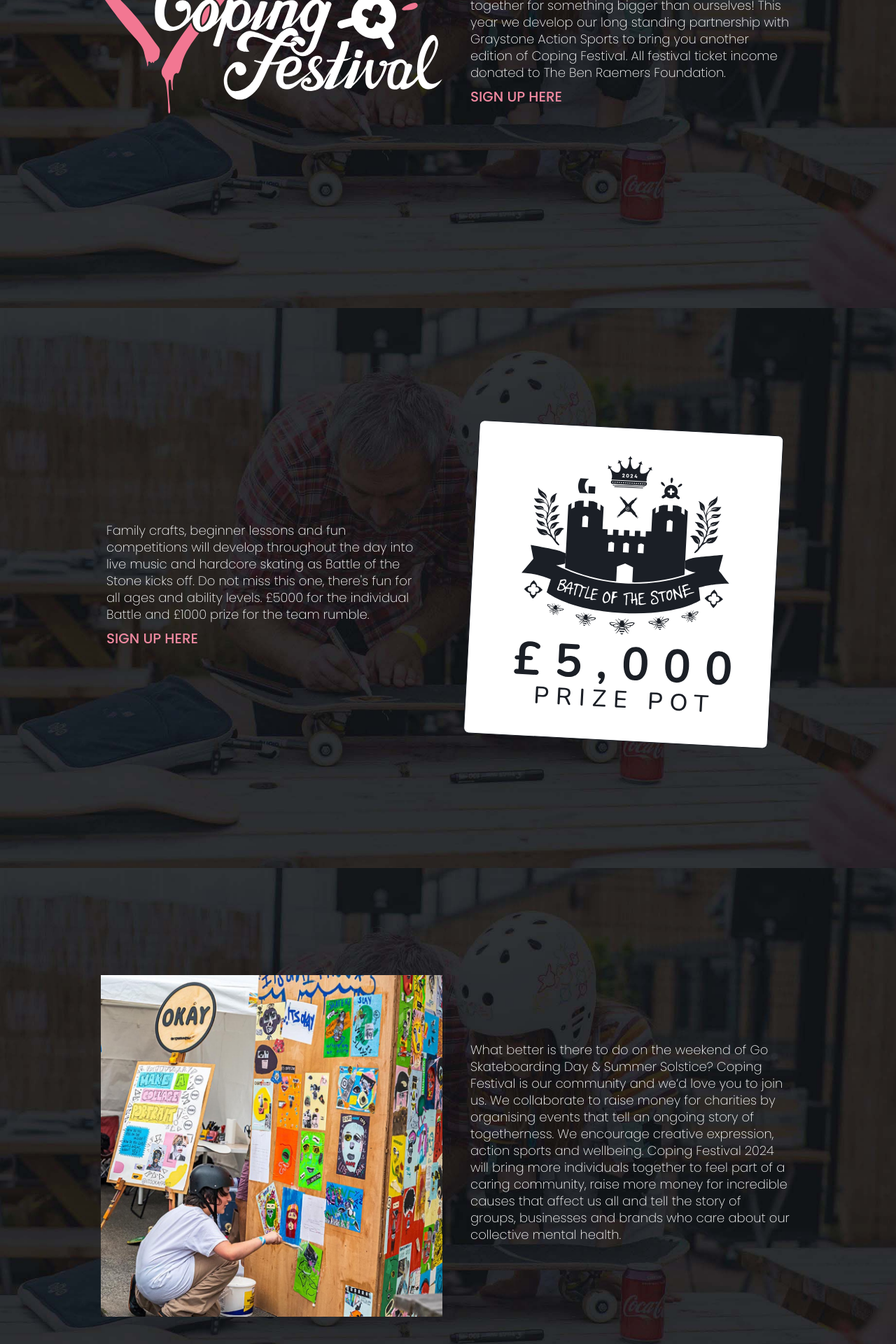
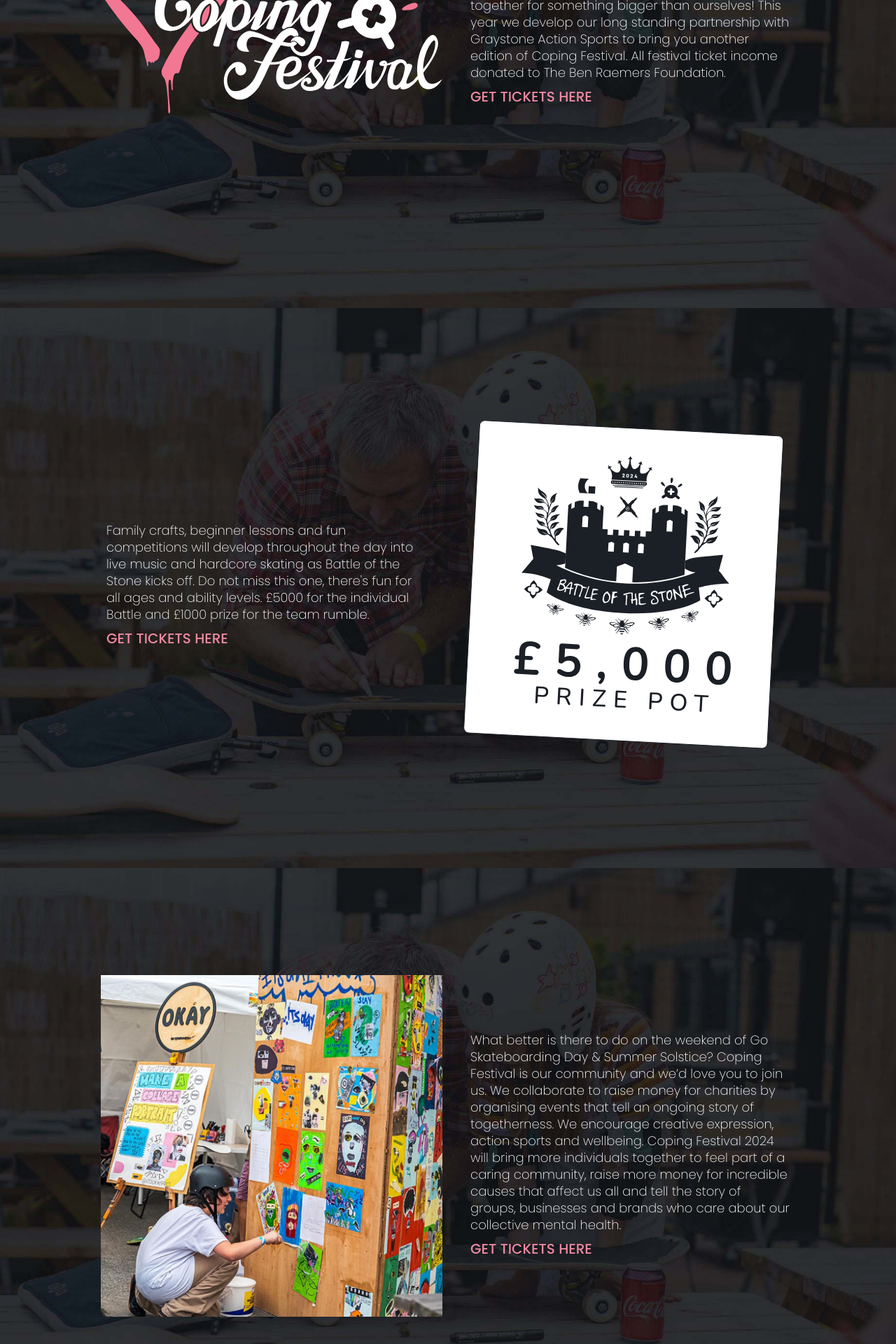
Before and after one commit to WilHesk/coping2023, a Next.js app: page /festival in a window 1280 px wide. Shown: the part 360-2280 px from the top of the page at 70% size. Built offline with nearby package versions, Linux system fonts and the light colour scheme.

Commit message:
tickets live link

```diff
--- a/pages/festival.js
+++ b/pages/festival.js
@@ -21,7 +21,7 @@ export default function Home() {
         <>
           <p className='py-1 font-extralight text-lg text-white leading-6'>Feel the good vibes we create when we come together for something bigger than ourselves! This year we develop our long standing partnership with Graystone Action Sports to bring you another edition of Coping Festival. All festival ticket income donated to The Ben Raemers Foundation. </p>
         </>
-      )} ctaLink="/contact" ctaText="Sign Up Here" />
+      )} ctaLink="https://ecom.roller.app/graystoneactionsports/copingfestival2024/en/home" ctaText="Get Tickets Here" />
 
       <TestComponent img={{
         src: '/Battle of the stone graphic 2024.svg',
@@ -30,7 +30,7 @@ export default function Home() {
         <>
           <p className='py-1 font-extralight text-lg text-white leading-6'>Family crafts, beginner lessons and fun competitions will develop throughout the day into live music and hardcore skating as Battle of the Stone kicks off. Do not miss this one, there's fun for all ages and ability levels. £5000 for the individual Battle and £1000 prize for the team rumble.</p>
         </>
-      )} ctaLink="/contact" ctaText="Sign up here" flipImage />
+      )} ctaLink="https://ecom.roller.app/graystoneactionsports/copingfestival2024/en/home" ctaText="Get Tickets Here" flipImage />
 
       <TestComponent img={{
         src: '/coping-festival-art-wall.jpg',
@@ -40,7 +40,7 @@ export default function Home() {
           <p className='py-1 font-extralight text-lg text-white leading-6'>
             What better is there to do on the weekend of Go Skateboarding Day & Summer Solstice? Coping Festival is our community and we’d love you to join us. We collaborate to raise money for charities by organising events that tell an ongoing story of togetherness. We encourage creative expression, action sports and wellbeing. Coping Festival 2024 will bring more individuals together to feel part of a caring community, raise more money for incredible causes that affect us all and tell the story of groups, businesses and brands who care about our collective mental health.</p>
         </>
-      )} ctaLink="/contact" ctaText="" />
+      )} ctaLink="https://ecom.roller.app/graystoneactionsports/copingfestival2024/en/home" ctaText="Get Tickets Here" />
 
       <TestComponent img={{
         src: '/Battle of the stone team rumble graphic 2024.svg',
@@ -49,7 +49,7 @@ export default function Home() {
         <>
           <p className='py-1 font-extralight text-lg text-white leading-6'>New for 2024 is The Battle of the Stone Team Rumble with £1000 up for grabs for the winning team of three. The idea is that we can support any community from skate shops & parks to organisations and brands - if you've got a team of solid skaters that £1000 could be coming to your community!</p>
         </>
-      )} ctaLink="/contact" ctaText="Sign up here" flipImage/>
+      )} ctaLink="https://ecom.roller.app/graystoneactionsports/copingfestival2024/en/home" ctaText="Get Tickets Here" flipImage/>
 
       <TestComponent img={{
         src: '/coping-festival-grip-tape-artwork.jpg',
@@ -58,7 +58,7 @@ export default function Home() {
         <>
           <p className='py-1 font-extralight text-lg text-white leading-6'>This year we're pairing world class artists and skaters to create one of a kind custom painted skateboard artwork. The artists will create completely unique artwork on decks that have been ridden and donated by pro skaters. These decks will tell a completely individual story about collaboration and expression and will be auctioned off to the highest bidders, with funds going to the artist and 50% going to The Ben Raemers Foundation.</p>
         </>
-      )} ctaLink="/contact" ctaText=""/>
+      )} ctaLink="https://ecom.roller.app/graystoneactionsports/copingfestival2024/en/home" ctaText="Get Tickets Here"/>
 
       <TestComponent img={{
         src: '/coping festival workshop graphic.svg',
@@ -67,7 +67,7 @@ export default function Home() {
         <>
           <p className='py-1 font-extralight text-lg text-white leading-6'>As always Coping Festival is a celebration of skating, creating & wellbeing focused on raising money & awareness for mental health charities, providing an inclusive environment & building communities. All of the festival entry fee goes to The Ben Raemers Foundation and includes use of Graystone's incredible facilities. Registration for Battle of the Stone is for skaters & teams who want to compete only and the entry fee goes towards the running costs of the event. The skate areas will be limited for festival ticket holders due to the competitions, however kids games and fun competitions will be held earlier in the day. A full timetable will be provided when tickets go on sale, but for now register for early access to secure your ticket.</p>
         </>
-      )} ctaLink="/contact" ctaText="Sign up here" flipImage/>
+      )} ctaLink="https://ecom.roller.app/graystoneactionsports/copingfestival2024/en/home" ctaText="Get Tickets Here" flipImage/>
 
 
       <Form heading='Get Early Ticket Access' message='Register for early bird tickets to Coping Festival 2024 and join our community.' formLabel='Email address' button='Sign up here' />
```
